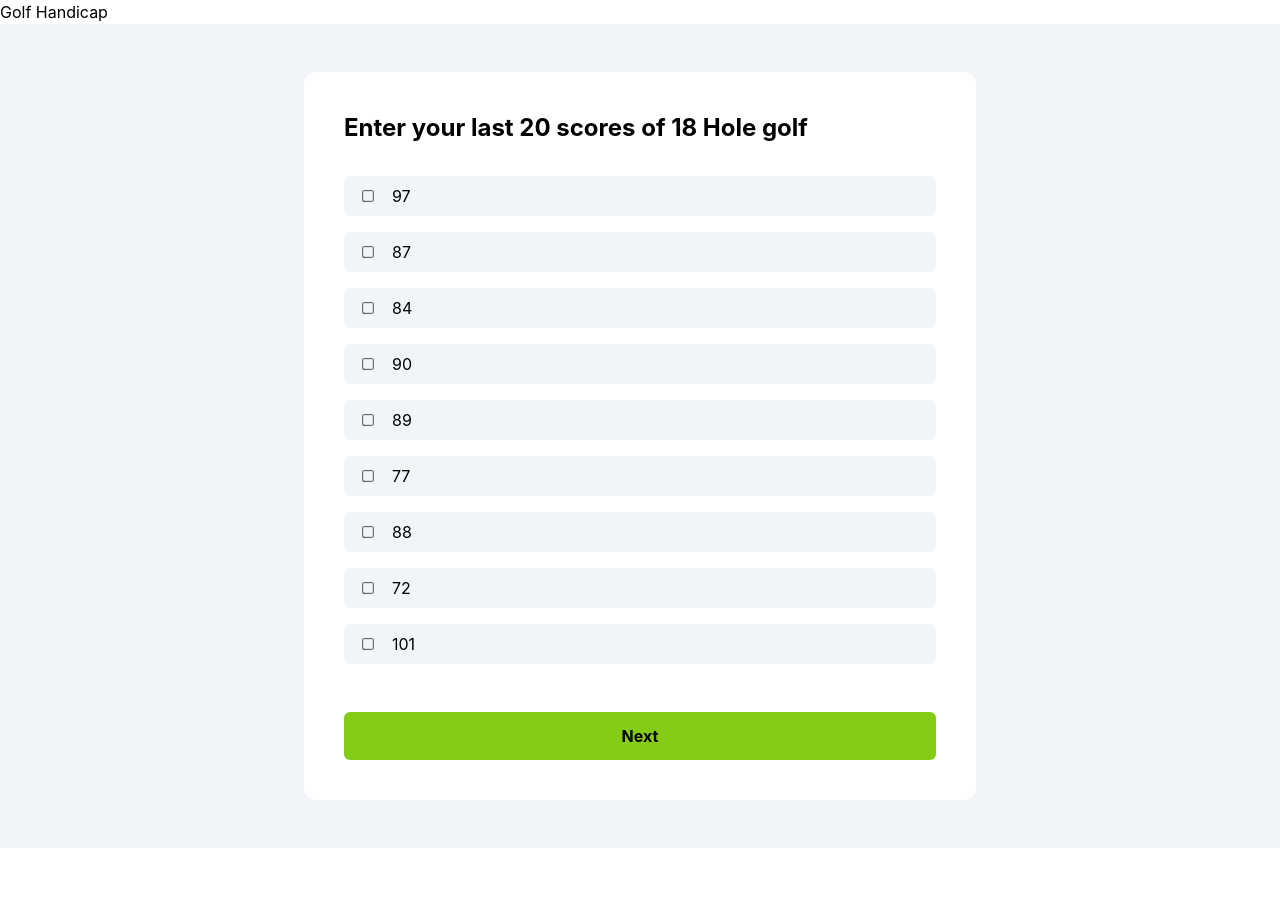
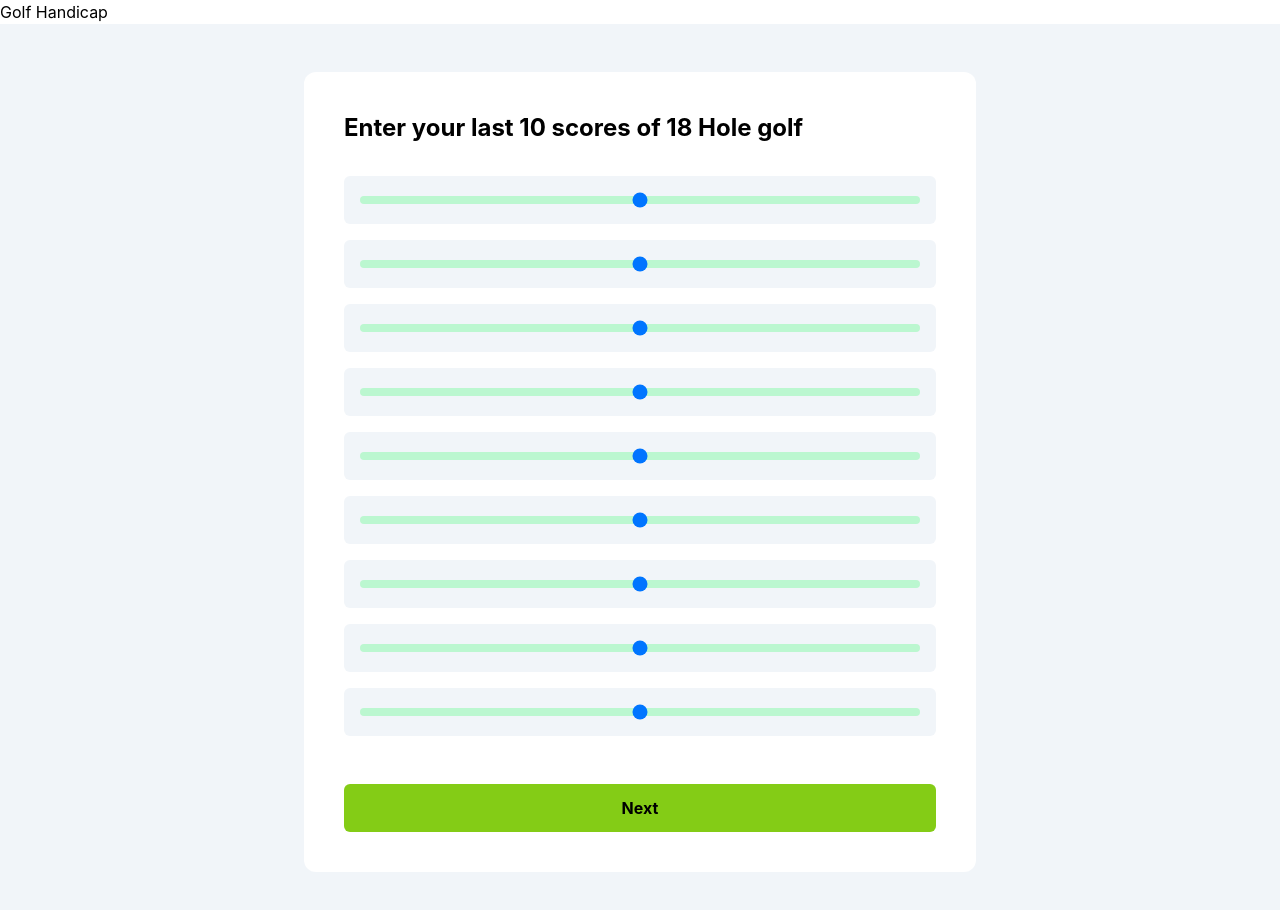
Before and after one commit to ChristianJWKlein/golf-handicap, a React (Create React App) app: page / in a window 1280 px wide. Shown: the top 910 px of the page. Before the commit the page ends 848 px from the top, so only its background shows below. Built offline with nearby package versions, Linux system fonts and the light colour scheme.

Commit message:
made multi slider framework

```diff
--- a/src/components/form/EnterScores.js
+++ b/src/components/form/EnterScores.js
@@ -1,22 +1,49 @@
 const scoreValues = [
-  { id: 1, score: 97 },
-  { id: 2, score: 87 },
-  { id: 3, score: 84 },
+  { id: 1, score: 90 },
+  { id: 2, score: 90 },
+  { id: 3, score: 90 },
   { id: 4, score: 90 },
-  { id: 5, score: 89 },
-  { id: 6, score: 77 },
-  { id: 7, score: 88 },
-  { id: 8, score: 72 },
-  { id: 9, score: 101 },
+  { id: 5, score: 90 },
+  { id: 6, score: 90 },
+  { id: 7, score: 90 },
+  { id: 8, score: 90 },
+  { id: 9, score: 90 },
 ]
 
 export default function EnterScores({ scores, setScores }) {
+  const handleSliderChange = (scoreValues) => {
+    setScores(scoreValues)
+  }
+
   return (
     <div className='flex flex-col font-cabinet'>
       <p className='font-bold text-2xl mb-8'>
-        Enter your last 20 scores of 18 Hole golf
+        Enter your last 10 scores of 18 Hole golf
       </p>
-      {scoreValues.map((choice) => {
+      {scoreValues.map((sliderVal) => {
+        return (
+          <label
+            key={scoreValues.id}
+            className='flex items-center bg-slate-100 px-4 py-2 rounded-md mb-4'
+          >
+            <input
+              className='slider w-full h-2 rounded-xl bg-green-200 text-green-400 appearance-none'
+              type='range'
+              value={scores}
+              step={1}
+              min={50}
+              max={130}
+              onChange={(e) => {
+                setScores(sliderVal)
+              }}
+            />
+            <span className='block text-center text-2xl my-4'>{scores}</span>
+            {/* {sliderVal} */}
+          </label>
+        )
+      })}
+
+      {/* {scoreValues.map((choice) => {
         return (
           <label
             key={choice.id}
@@ -77,7 +104,7 @@ export default function EnterScores({ scores, setScores }) {
             {choice.score}
           </label>
         )
-      })}
+      })} */}
     </div>
   )
 }
--- a/src/components/form/SubmitFormButton.js
+++ b/src/components/form/SubmitFormButton.js
@@ -4,7 +4,7 @@ export default function SubmitFormButton({ handleFormSubmit }) {
       onClick={handleFormSubmit}
       className='bg-lime-300 h-12 w-full rounded-md font-bold hover:opacity-80 active:scale-105 transition-all'
     >
-      Submit
+      Submit to find out how you stack up
     </button>
   )
 }
```
Also changed, not shown: src/components/form/Favorites.js (added, +83 -0 lines).
